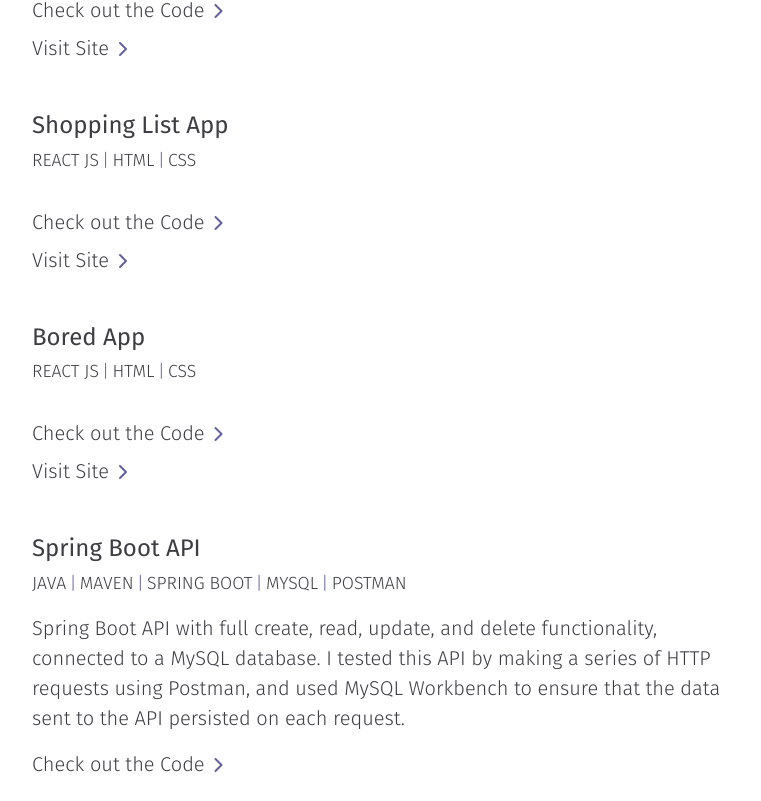
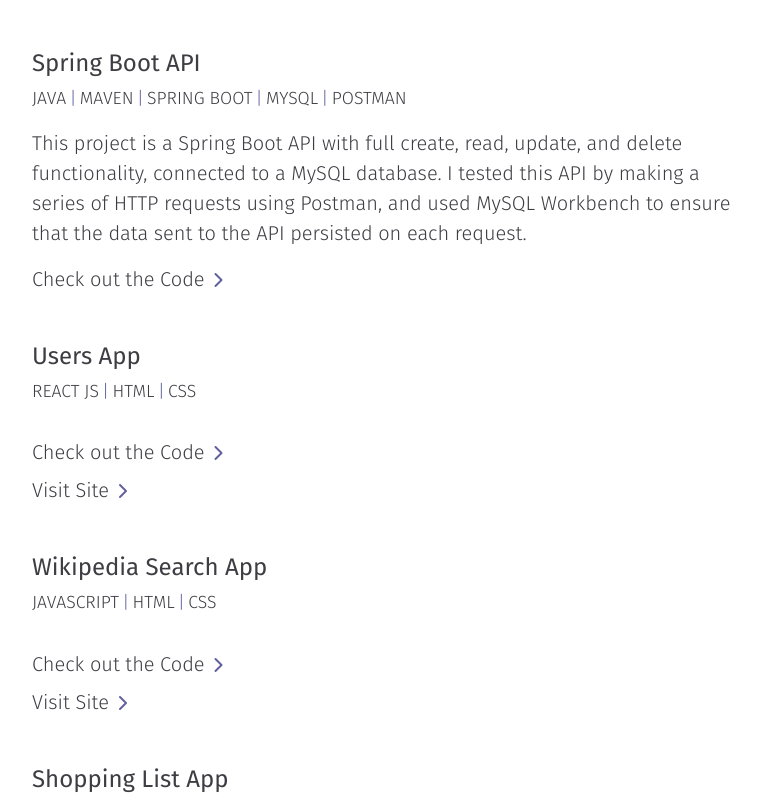
Before and after one commit to amydevlondon/Portfolio, a React (Create React App) app: page / in a window 1280 px wide. Shown: the part 2359-3160 px from the top of the page, without its empty margins (258-1019 px from the left). Built offline with nearby package versions, Linux system fonts and the light colour scheme.

Commit message:
add cocktails project description

```diff
--- a/src/data.js
+++ b/src/data.js
@@ -35,12 +35,19 @@
         id: 1,
         name: "Cocktail Find App",
         languages: ["React JS", "HTML", "CSS"],
-        description: "",
+        description: "In this application, I used an external API (TheCocktailDB API) to fetch and display data about cocktails. This is a single-page app that uses React Router Dom v6 to create and navigate different Routes. The CocktailDB API offers several different URLs that lead to various end points. I created a custom hook in order to fetch data from different URLs in different areas of the application without having to repeat myself and re-write the same function for fetching data. The Search Cocktails page takes input from a user via a text input field and returns a list of cocktails that match the query inputted (if any). The Cocktails By Letter page of the application lists all cocktails that begin with a letter of the alphabet specified by a user’s selection.  I used the useState hook to update the letter used as a search parameter in the URL based on the user’s selection.",
         code: "https://github.com/amydevlondon/Cocktail-Find-App",
         demo: "https://cocktailfind.netlify.app/"
     },
     {
         id: 2,
+        name: "Spring Boot API",
+        languages: ["Java", "Maven", "Spring Boot", "MySQL", "Postman"],
+        description: "This project is a Spring Boot API with full create, read, update, and delete functionality, connected to a MySQL database. I tested this API by making a series of HTTP requests using Postman, and used MySQL Workbench to ensure that the data sent to the API persisted on each request.",
+        code: "https://github.com/amydevlondon/CRUD-Api",
+    },
+    {
+        id: 3,
         name: "Users App",
         languages: ["React JS", "HTML", "CSS"],
         description: "",
@@ -48,7 +55,7 @@
         demo: "https://newusers.netlify.app/"
     },
     {
-        id: 3,
+        id: 5,
         name: "Wikipedia Search App",
         languages: ["JavaScript", "HTML", "CSS"],
         description: "",
@@ -56,7 +63,7 @@
         demo: "https://wiki-find.netlify.app/"
     },
     {
-        id: 4,
+        id: 5,
         name: "Shopping List App",
         languages: ["React JS", "HTML", "CSS"],
         description: "",
@@ -64,19 +71,12 @@
         demo: "https://shoppingbuddy.netlify.app/"
     },
     {
-        id: 5,
+        id: 6,
         name: "Bored App",
         languages: ["React JS", "HTML", "CSS"],
         description: "",
         code: "https://github.com/amydevlondon/Bored-App",
         demo: "https://boredrwe.netlify.app/"
-    },
-    {
-        id: 5,
-        name: "Spring Boot API",
-        languages: ["Java", "Maven", "Spring Boot", "MySQL", "Postman"],
-        description: "Spring Boot API with full create, read, update, and delete functionality, connected to a MySQL database. I tested this API by making a series of HTTP requests using Postman, and used MySQL Workbench to ensure that the data sent to the API persisted on each request.",
-        code: "https://github.com/amydevlondon/CRUD-Api",
     },
 ];
 export const links = [
```
